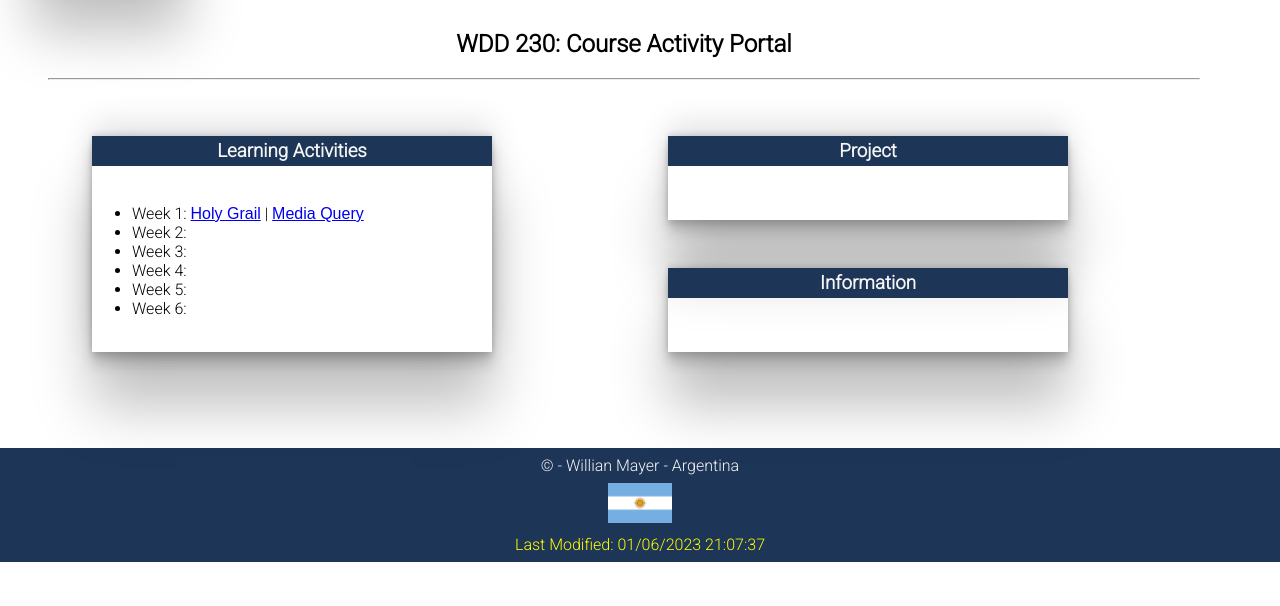
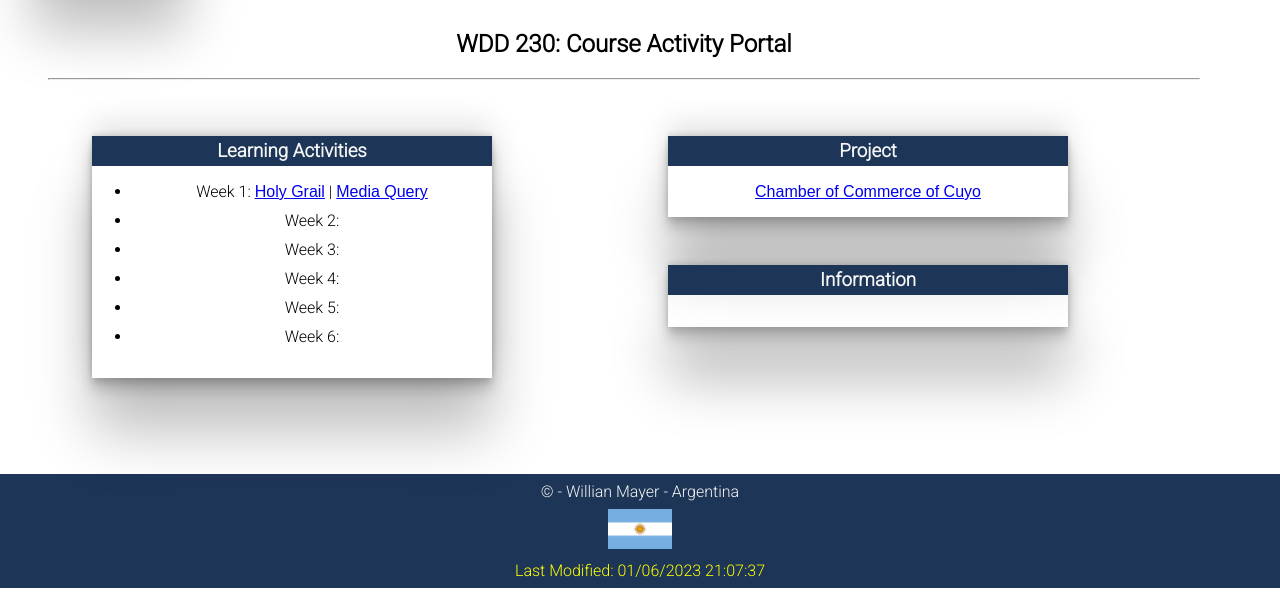
Before and after one commit to WillyMayer1/wdd230, a plain HTML site: page index.html in a window 1280 px wide. Shown: the part 194-800 px from the top of the page. Drawn offline with Linux system fonts and the light colour scheme.

Commit message:
checkpoint

```diff
--- a/index.html
+++ b/index.html
@@ -36,7 +36,7 @@
         <aside>
         <section class="card">
             <h3>Project</h3>
-            <a href=""></a>
+            <a href="week01/ChamberCommerce/chamber-site-plan.html">Chamber of Commerce of Cuyo</a>
         </section>
         <section class="card">
             <h3>Information</h3>
--- a/styles/base.css
+++ b/styles/base.css
@@ -72,8 +72,9 @@ h2 {
 	box-shadow: rgba(0, 0, 0, 0.25) 0px 54px 55px, rgba(0, 0, 0, 0.12) 0px -12px 30px, rgba(0, 0, 0, 0.12) 0px 4px 6px, rgba(0, 0, 0, 0.17) 0px 12px 13px, rgba(0, 0, 0, 0.09) 0px -3px 5px;
 	padding-bottom: 1rem;
 	height: auto;
-	margin: 20px auto;
+	margin: 0 auto;
 	width: 20rem;
+	text-align: center;
 }
 
 
@@ -87,8 +88,12 @@ aside {
 	background-color: #1d3557;
 	color: whitesmoke;
 	text-align: center;
-	margin: 0 auto 1cm;
+	margin: 0 auto 1rem;
 	padding: 1%;
+}
+
+.card li {
+	margin: 10px auto 10px;
 }
 
 footer {
```
